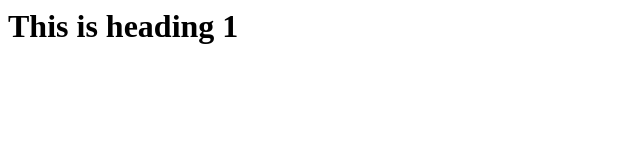
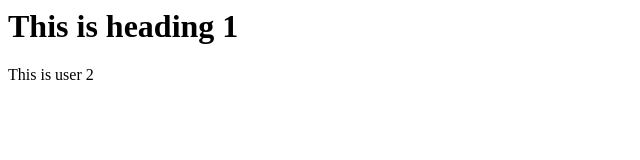
Before and after one commit to jaseemrm/Learning_Git01, a plain HTML site: page index.html in a window 1280 px wide. Shown: the full height of the page, 0-640 px from the left. Drawn offline with Linux system fonts and the light colour scheme.

Commit message:
Add new user

```diff
--- a/index.html
+++ b/index.html
@@ -1 +1,2 @@
 <h1>This is heading 1</h1>
+<p>This is user 2</p>
```
Also changed, not shown: 1 other file.
